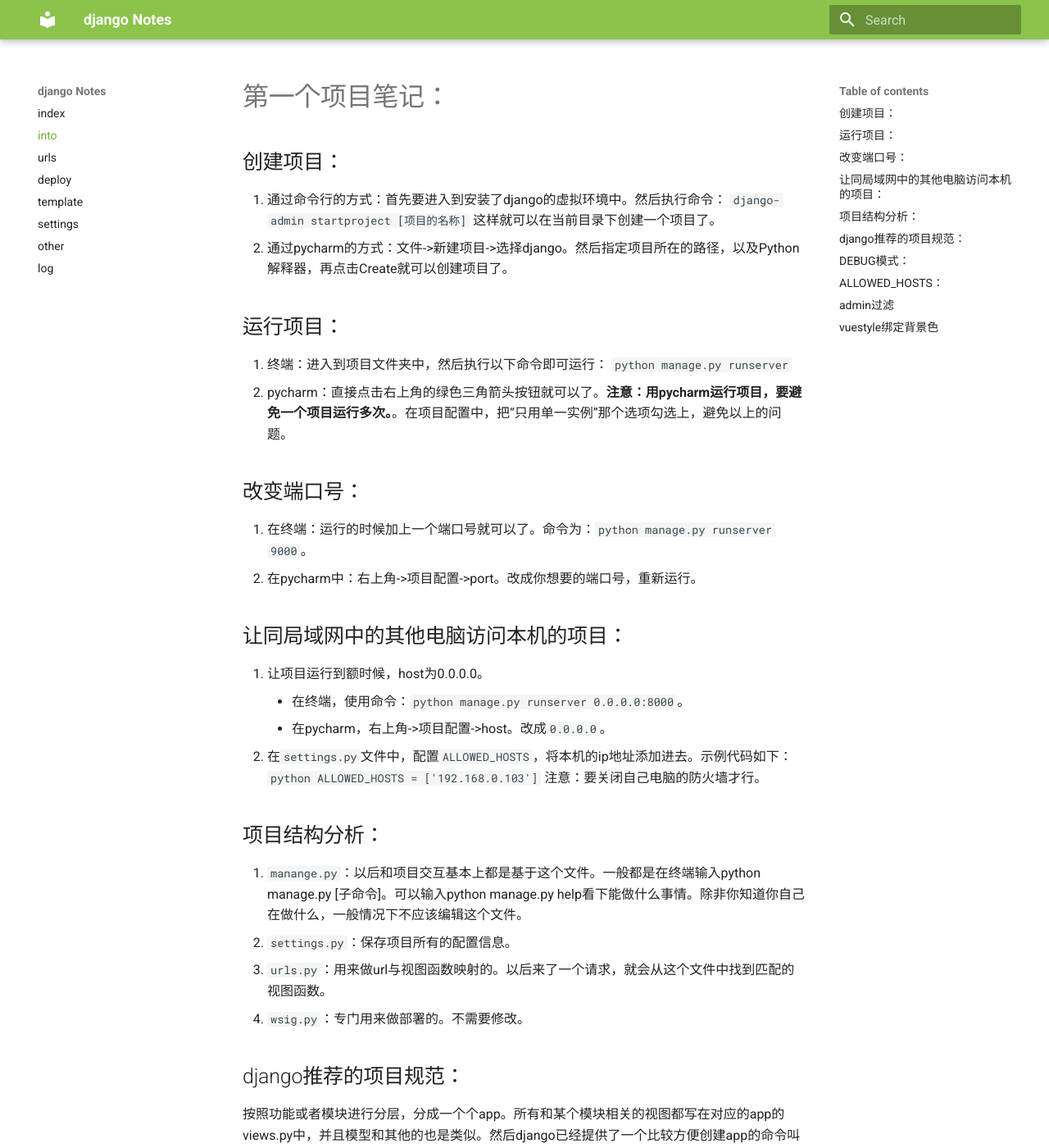
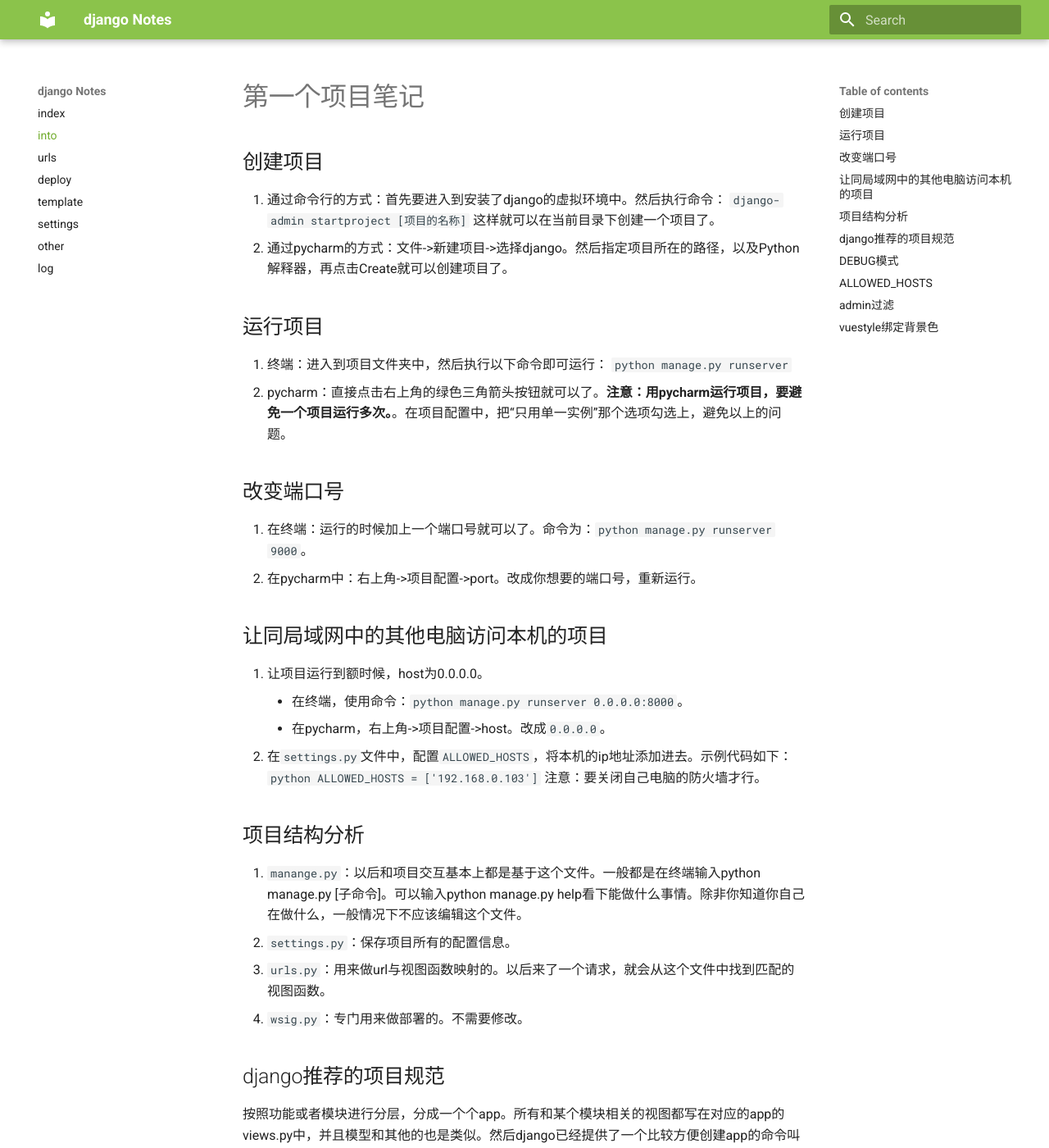
Before and after one commit to chrishshare/djnotenotes, an MkDocs documentation site: the page built from docs/into.md, in a window 1280 px wide and 1400 px high. Shown: the whole window at 82% size. Built offline with MkDocs 1.6.1 and Material for MkDocs 9.7.7, drawn with Linux system fonts in a browser that asks for light colours; some of the changed text lies outside the part shown.

````diff
--- a/docs/into.md
+++ b/docs/into.md
@@ -1,6 +1,6 @@
-# 第一个项目笔记：
+# 第一个项目笔记
 
-## 创建项目：
+## 创建项目
 1. 通过命令行的方式：首先要进入到安装了django的虚拟环境中。然后执行命令：
     ```
     django-admin startproject [项目的名称]
@@ -8,18 +8,18 @@
     这样就可以在当前目录下创建一个项目了。
 2. 通过pycharm的方式：文件->新建项目->选择django。然后指定项目所在的路径，以及Python解释器，再点击Create就可以创建项目了。
 
-## 运行项目：
+## 运行项目
 1. 终端：进入到项目文件夹中，然后执行以下命令即可运行：
     ```
     python manage.py runserver
     ```
 2. pycharm：直接点击右上角的绿色三角箭头按钮就可以了。**注意：用pycharm运行项目，要避免一个项目运行多次。**。在项目配置中，把“只用单一实例”那个选项勾选上，避免以上的问题。
 
-## 改变端口号：
+## 改变端口号
 1. 在终端：运行的时候加上一个端口号就可以了。命令为：`python manage.py runserver 9000`。
 2. 在pycharm中：右上角->项目配置->port。改成你想要的端口号，重新运行。
 
-## 让同局域网中的其他电脑访问本机的项目：
+## 让同局域网中的其他电脑访问本机的项目
 1. 让项目运行到额时候，host为0.0.0.0。
     * 在终端，使用命令：`python manage.py runserver 0.0.0.0:8000`。
     * 在pycharm，右上角->项目配置->host。改成`0.0.0.0`。
@@ -29,24 +29,24 @@
     ```
     注意：要关闭自己电脑的防火墙才行。
 
-## 项目结构分析：
+## 项目结构分析
 1. `manange.py`：以后和项目交互基本上都是基于这个文件。一般都是在终端输入python manage.py [子命令]。可以输入python manage.py help看下能做什么事情。除非你知道你自己在做什么，一般情况下不应该编辑这个文件。
 2. `settings.py`：保存项目所有的配置信息。
 3. `urls.py`：用来做url与视图函数映射的。以后来了一个请求，就会从这个文件中找到匹配的视图函数。
 4. `wsig.py`：专门用来做部署的。不需要修改。
 
 
-## django推荐的项目规范：
+## django推荐的项目规范
 按照功能或者模块进行分层，分成一个个app。所有和某个模块相关的视图都写在对应的app的views.py中，并且模型和其他的也是类似。然后django已经提供了一个比较方便创建app的命令叫做`python manage.py startapp [app的名称]`。把所有的代码写在各自的app中。
 
 
-## DEBUG模式：
+## DEBUG模式
 1. 如果开启了DEBUG模式，那么以后我们修改了Django项目的代码，然后按下ctrl+s，那么Django就会自动的给我们重启项目，不需要手动重启。
 2. 如果开启了DEBUG模式，那么以后Django项目中的代码出现bug了，那么在浏览器中和控制台会打印出错信息。
 3. 在生产环境中，禁止开启DEBUG模式，不然有很大的安全隐患。
 4. 如果将DEBUG设置为False，那么必须要设置ALLOWED_HOSTS.
 
-## ALLOWED_HOSTS：
+## ALLOWED_HOSTS
 这个变量是用来设置以后别人只能通过这个变量中的ip地址或者域名来进行访问。
 
 
````
Also changed, not shown: docs/index.md (+1 -17 lines).
